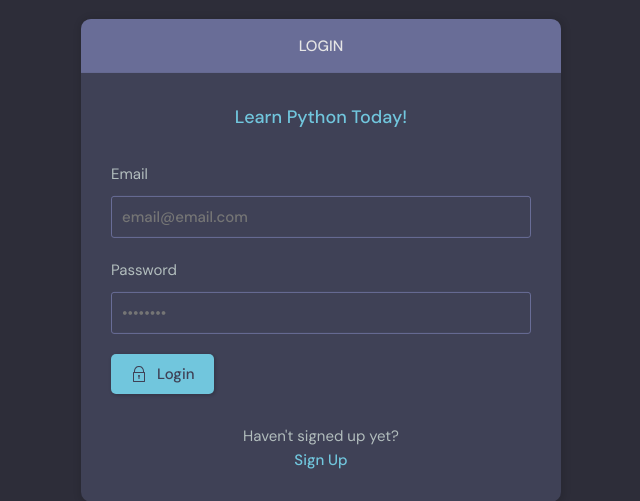
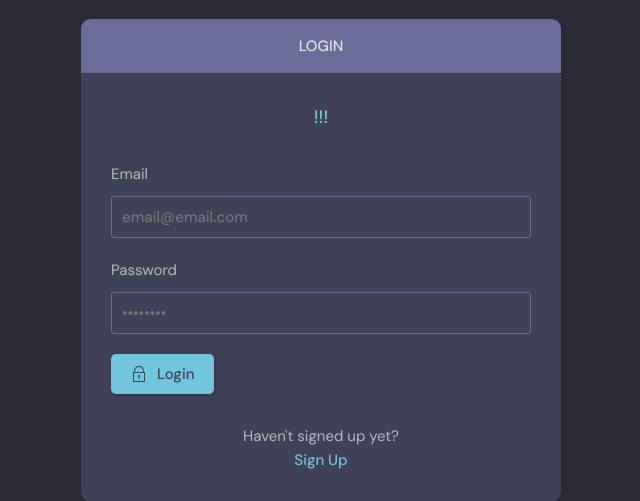
Before and after one commit to purplebearr/remindmeapp, a Django app: page /login/ in a window 1280 px wide. Shown: the part 159-660 px from the top of the page, without its empty margins (319-959 px from the left). Run offline with Django 4.2, Linux system fonts and the light colour scheme.

Commit message:
Update login_register.html

```diff
--- a/base/templates/base/login_register.html
+++ b/base/templates/base/login_register.html
@@ -11,7 +11,7 @@
             </div>
           </div>
           <div class="layout__body">
-            <h2 class="auth__tagline">Learn Python Today!</h2>
+            <h2 class="auth__tagline">!!!</h2>
 
             <form class="form" action="" method="POST">
               {% csrf_token %}
```
